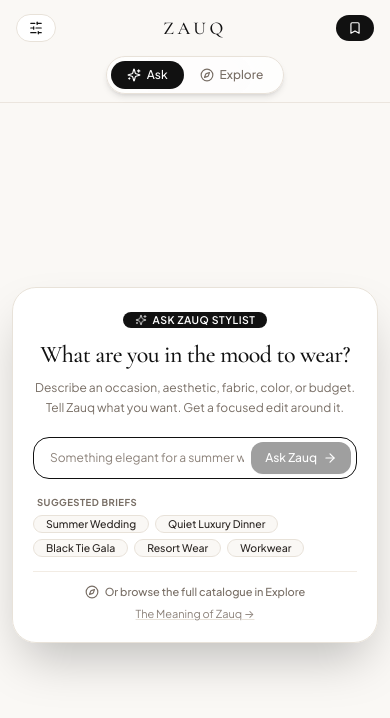
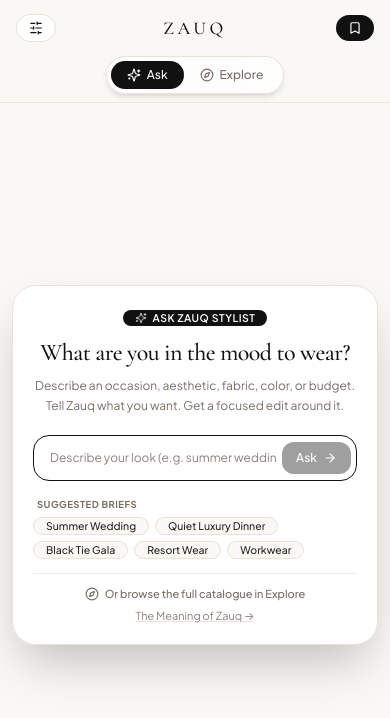
Before and after one commit to kazwahid/ZAUQ, a Next.js app: page / in a window 390 px wide. Shown: the top 718 px of the page. Built offline with nearby package versions, Linux system fonts and the light colour scheme.

Commit message:
feat: instagram-style scroll hide/reveal header for reels and zero-clipping command bar placeholder

```diff
--- a/src/app/page.tsx
+++ b/src/app/page.tsx
@@ -257,6 +257,8 @@
     addToast('Reset session to baseline.', 'info');
   };
 
+  const [isHeaderVisible, setIsHeaderVisible] = useState(true);
+
   return (
     <div className="min-h-screen flex flex-col bg-[#FAF8F5] text-[#111111] antialiased selection:bg-[#E8E2D9]">
       {/* Top Editorial Header & Main Navigation Tabs */}
@@ -270,6 +272,7 @@
         activeFilterCount={activeFilters.length}
         activeFilterLabels={activeFilterLabels}
         onRemoveFilter={handleRemoveFilter}
+        isHeaderVisible={isHeaderVisible}
       />
 
       {/* Main Content Area */}
@@ -293,6 +296,7 @@
             hasHistoryToUndo={actionHistory.length > 0}
             onSelectDetail={(item) => setSelectedDetailItem(item)}
             onSwitchToExplore={() => setCurrentTab('explore')}
+            onHeaderVisibilityChange={setIsHeaderVisible}
           />
         ) : (
           <ExploreView
--- a/src/components/AskZauqStudio.tsx
+++ b/src/components/AskZauqStudio.tsx
@@ -49,8 +49,8 @@
       <motion.div
         initial={{ opacity: 0, scale: 0.97, y: 10 }}
         animate={{ opacity: 1, scale: 1, y: 0 }}
-        transition={{ duration: 0.4, ease: [0.16, 1, 0.3, 1] }}
-        className="w-full max-w-lg mx-auto bg-white/95 backdrop-blur-2xl rounded-3xl p-5 sm:p-7 border border-[#E8E2D9] shadow-2xl text-center"
+        transition={{ duration: 0.45, ease: [0.16, 1, 0.3, 1] }}
+        className="w-full max-w-xl mx-auto bg-white/95 backdrop-blur-2xl rounded-3xl p-5 sm:p-7 border border-[#E8E2D9] shadow-2xl text-center"
       >
         {/* Stylist Pill */}
         <div className="inline-flex items-center gap-1.5 px-3 py-0.8 rounded-full bg-[#111111] text-white text-[10.5px] font-semibold tracking-wider uppercase mb-3 shadow-xs">
@@ -66,16 +66,16 @@
           Describe an occasion, aesthetic, fabric, color, or budget. Tell Zauq what you want. Get a focused edit around it.
         </p>
 
-        {/* Seamless Unified Spotlight Command Bar */}
+        {/* Seamless Unified Spotlight Command Bar - Zero Text Truncation */}
         <form onSubmit={handleSubmit} className="relative flex items-center mb-4">
           <input
             type="text"
             value={inputVal}
             onChange={(e) => setInputVal(e.target.value)}
-            placeholder="Something elegant for a summer wedding under $250..."
+            placeholder="Describe your look (e.g. summer wedding guest)..."
             disabled={isLoading}
             autoFocus
-            className="w-full pl-4 sm:pl-5 pr-28 sm:pr-32 py-3 sm:py-3.5 rounded-2xl bg-[#FAF8F5] border border-[#E8E2D9] text-xs sm:text-sm text-[#111111] placeholder-[#8C827A] focus:outline-none focus:border-[#111111] focus:bg-white transition-all shadow-inner"
+            className="w-full pl-4 sm:pl-5 pr-20 sm:pr-28 py-3.5 rounded-2xl bg-[#FAF8F5] border border-[#E8E2D9] text-xs sm:text-sm text-[#111111] placeholder-[#8C827A] focus:outline-none focus:border-[#111111] focus:bg-white transition-all shadow-inner"
           />
           <button
             type="submit"
@@ -90,7 +90,8 @@
               </>
             ) : (
               <>
-                <span>Ask Zauq</span>
+                <span className="hidden sm:inline">Ask Zauq</span>
+                <span className="sm:hidden">Ask</span>
                 <ArrowRight className="w-3.5 h-3.5 text-white" />
               </>
             )}
--- a/src/components/Feed.tsx
+++ b/src/components/Feed.tsx
@@ -27,6 +27,7 @@
   hasHistoryToUndo?: boolean;
   onSelectDetail?: (item: RankedCatalogItem) => void;
   onSwitchToExplore?: () => void;
+  onHeaderVisibilityChange?: (visible: boolean) => void;
 }
 
 export const Feed: React.FC<FeedProps> = ({
@@ -45,8 +46,10 @@
   isLoading = false,
   onSelectDetail,
   onSwitchToExplore,
+  onHeaderVisibilityChange,
 }) => {
   const containerRef = useRef<HTMLDivElement>(null);
+  const lastFeedScrollY = useRef<number>(0);
 
   // Desktop Keyboard navigation (ArrowDown / ArrowUp / J / K)
   useEffect(() => {
@@ -65,6 +68,21 @@
     window.addEventListener('keydown', handleKeyDown);
     return () => window.removeEventListener('keydown', handleKeyDown);
   }, []);
+
+  const handleFeedScroll = () => {
+    if (!containerRef.current) return;
+    const currentY = containerRef.current.scrollTop;
+    if (currentY < 40) {
+      onHeaderVisibilityChange?.(true);
+    } else if (currentY > lastFeedScrollY.current + 12) {
+      // Scrolling down reel stream -> hide header for full-screen immersive feel
+      onHeaderVisibilityChange?.(false);
+    } else if (currentY < lastFeedScrollY.current - 12) {
+      // Scrolling up -> reveal header
+      onHeaderVisibilityChange?.(true);
+    }
+    lastFeedScrollY.current = currentY;
+  };
 
   const scrollNext = () => {
     if (containerRef.current) {
@@ -137,16 +155,17 @@
         </div>
       ) : (
         <>
-          {/* Scrollable Reel Snap Container - Single Product At A Time */}
+          {/* Scrollable Reel Snap Container with Instagram-Style Dynamic Header Hide on Scroll Down */}
           <div
             ref={containerRef}
+            onScroll={handleFeedScroll}
             className="w-full flex-1 overflow-y-scroll snap-y snap-mandatory no-scrollbar flex flex-col items-center"
           >
             <AnimatePresence>
               {items.map((item) => (
                 <div
                   key={item.id}
-                  className="w-full max-w-sm sm:max-w-[420px] h-[calc(100dvh-6.5rem)] snap-start snap-always shrink-0 flex items-center justify-center p-2.5 sm:p-3 pb-16 sm:pb-20"
+                  className="w-full max-w-sm sm:max-w-[420px] h-[calc(100dvh-6.5rem)] snap-start snap-always shrink-0 flex items-center justify-center p-2.5 sm:p-3 pb-20 sm:pb-24"
                 >
                   <Card
                     item={item}
--- a/src/components/Navbar.tsx
+++ b/src/components/Navbar.tsx
@@ -14,6 +14,7 @@
   activeFilterCount: number;
   activeFilterLabels?: string[];
   onRemoveFilter?: (id: string) => void;
+  isHeaderVisible?: boolean;
 }
 
 export const Navbar: React.FC<NavbarProps> = ({
@@ -24,21 +25,20 @@
   onOpenProfile,
   onResetSession,
   activeFilterCount,
+  isHeaderVisible = true,
 }) => {
-  const [isVisible, setIsVisible] = React.useState(true);
+  const [internalVisible, setInternalVisible] = React.useState(true);
   const lastScrollY = React.useRef(0);
 
   React.useEffect(() => {
     const handleScroll = () => {
       const currentScrollY = window.scrollY;
       if (currentScrollY < 40) {
-        setIsVisible(true);
+        setInternalVisible(true);
       } else if (currentScrollY > lastScrollY.current + 8) {
-        // Scrolling down -> hide on mobile
-        setIsVisible(false);
+        setInternalVisible(false);
       } else if (currentScrollY < lastScrollY.current - 8) {
-        // Scrolling up -> reveal
-        setIsVisible(true);
+        setInternalVisible(true);
       }
       lastScrollY.current = currentScrollY;
     };
@@ -47,10 +47,12 @@
     return () => window.removeEventListener('scroll', handleScroll);
   }, []);
 
+  const visible = isHeaderVisible && internalVisible;
+
   return (
     <header
-      className={`sticky top-0 z-40 w-full bg-[#FAF8F5]/90 backdrop-blur-xl border-b border-[#E8E2D9]/80 transition-transform duration-300 ease-in-out ${
-        isVisible ? 'translate-y-0' : '-translate-y-full'
+      className={`sticky top-0 z-40 w-full bg-[#FAF8F5]/90 backdrop-blur-xl border-b border-[#E8E2D9]/80 transition-all duration-300 ease-in-out ${
+        visible ? 'translate-y-0 opacity-100' : '-translate-y-full opacity-0 pointer-events-none'
       }`}
     >
       <div className="max-w-7xl mx-auto px-4 sm:px-6 lg:px-8 h-14 sm:h-16 flex items-center justify-between relative">
@@ -131,7 +133,7 @@
             aria-current={currentTab === 'feed' ? 'page' : undefined}
           >
             <Sparkles className="w-3.5 h-3.5" />
-            <span>{activeFilterCount > 0 ? 'Your Edit' : 'Ask'}</span>
+            <span className="truncate">{activeFilterCount > 0 ? 'Your Edit' : 'Ask'}</span>
           </button>
 
           <button
```
